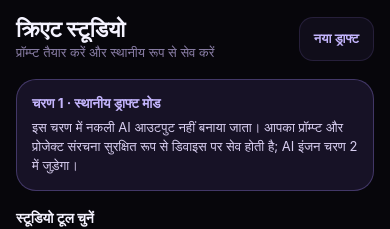
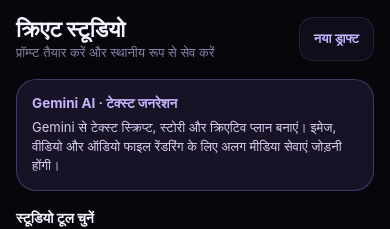
Before and after one commit to sanjeevsharma15396-jpg/Tukku-creation-, a React Native app in the folder mobile/: screen /Create in a window 390 px wide. Shown: the top 229 px of the page. Built offline with nearby package versions, Linux system fonts and the light colour scheme; no server answers.

Commit message:
Update app copy for Gemini text generation capability

```diff
--- a/mobile/src/i18n/translations.ts
+++ b/mobile/src/i18n/translations.ts
@@ -201,7 +201,7 @@ export const TRANSLATIONS: Record<AppLanguage, TranslationSchema> = {
       storageErrorBody: 'स्थानीय डेटा पढ़ते या सहेजते समय त्रुटि हुई। कृपया पुनः प्रयास करें।',
       viewInProjects: 'मेरे प्रोजेक्ट्स में देखें',
       refresh: 'रिफ्रेश',
-      phaseOneTag: 'चरण 1 · लोकल सेव',
+      phaseOneTag: 'Gemini AI · टेक्स्ट जनरेशन',
     },
     tabs: {
       home: 'होम',
@@ -227,9 +227,9 @@ export const TRANSLATIONS: Record<AppLanguage, TranslationSchema> = {
     create: {
       headerTitle: 'क्रिएट स्टूडियो',
       headerSubtitle: 'प्रॉम्प्ट तैयार करें और स्थानीय रूप से सेव करें',
-      phaseNoticeTitle: 'चरण 1 · स्थानीय ड्राफ्ट मोड',
+      phaseNoticeTitle: 'Gemini AI · टेक्स्ट जनरेशन',
       phaseNoticeBody:
-        'इस चरण में नकली AI आउटपुट नहीं बनाया जाता। आपका प्रॉम्प्ट और प्रोजेक्ट संरचना सुरक्षित रूप से डिवाइस पर सेव होती है; AI इंजन चरण 2 में जुड़ेगा।',
+        'Gemini से टेक्स्ट स्क्रिप्ट, स्टोरी और क्रिएटिव प्लान बनाएं। इमेज, वीडियो और ऑडियो फाइल रेंडरिंग के लिए अलग मीडिया सेवाएं जोड़नी होंगी।',
       selectToolLabel: 'स्टूडियो टूल चुनें',
       projectTitleLabel: 'प्रोजेक्ट शीर्षक',
       projectTitlePlaceholder: 'उदा. हिमालय की रहस्यमयी कहानी',
@@ -274,7 +274,7 @@ export const TRANSLATIONS: Record<AppLanguage, TranslationSchema> = {
         audioVideo: 'वॉइस व वीडियो',
       },
       openTool: 'स्टूडियो खोलें',
-      phase1Label: 'चरण 1 तैयार · लोकल सेव',
+      phase1Label: 'Gemini AI · टेक्स्ट जनरेशन',
     },
     toolScreens: {
       story: {
@@ -386,7 +386,7 @@ export const TRANSLATIONS: Record<AppLanguage, TranslationSchema> = {
       storageErrorBody: 'Unable to read or write local storage. Please try again.',
       viewInProjects: 'View in My Projects',
       refresh: 'Refresh',
-      phaseOneTag: 'Phase 1 · Local Save',
+      phaseOneTag: 'Gemini AI · Text generation',
     },
     tabs: {
       home: 'Home',
```
